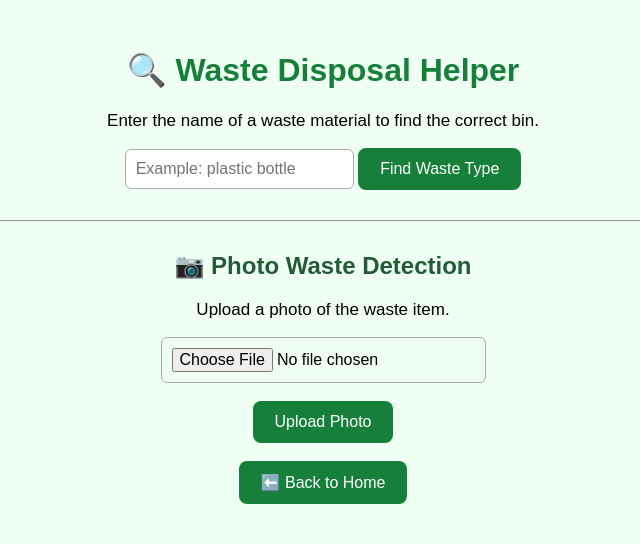
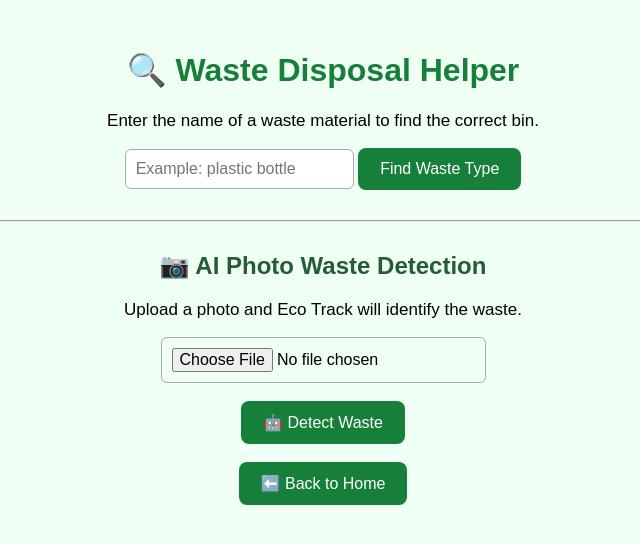
Before and after one commit to ahaliashine08-prog/eco-Track, a Flask app: page /helper in a window 1280 px wide. Shown: the top 544 px of the page, without its empty margins (317-957 px from the left). Run offline with Flask 3, Linux system fonts and the light colour scheme; a user stored in the database is signed in.

Commit message:
Added AI photo detection

````diff
--- a/app.py
+++ b/app.py
@@ -2,6 +2,9 @@ from flask import Flask, render_template, request, redirect, url_for, session
 import sqlite3
 from werkzeug.security import generate_password_hash, check_password_hash
 import os
+from google import genai
+from google.genai import types
+import json
 
 app = Flask(__name__)
 app.secret_key = "ecotrack-secret-key"
@@ -301,7 +304,7 @@ def helper():
     )
 
 
-# ---------------- PHOTO UPLOAD ----------------
+# ---------------- AI PHOTO DETECTION ----------------
 
 @app.route("/photo", methods=["POST"])
 def photo():
@@ -314,24 +317,64 @@ def photo():
     if not uploaded_file or uploaded_file.filename == "":
         return "Please select an image."
 
-    upload_folder = "uploads"
+    try:
+        image_bytes = uploaded_file.read()
 
-    if not os.path.exists(upload_folder):
-        os.makedirs(upload_folder)
+        client = genai.Client(api_key=os.environ.get("GEMINI_API_KEY"))
 
-    file_path = os.path.join(
-        upload_folder,
-        uploaded_file.filename
-    )
+        prompt = """
+        Identify the main waste item in this image.
 
-    uploaded_file.save(file_path)
+        Return ONLY valid JSON in this format:
+        {
+          "waste": "name of waste item",
+          "hazard": 0,
+          "bin": "Green",
+          "guidance": "short disposal guidance"
+        }
 
-    return render_template(
-        "photo_result.html",
-        filename=uploaded_file.filename
-    )
+        Use only one of these bins:
+        Green, Blue, Yellow, Black.
 
+        Hazard must be a number from 0 to 100.
+        """
 
+        response = client.models.generate_content(
+            model="gemini-2.5-flash",
+            contents=[
+                types.Part.from_bytes(
+                    data=image_bytes,
+                    mime_type=uploaded_file.mimetype
+                ),
+                prompt
+            ]
+        )
+
+        text = response.text.strip()
+
+        # Remove markdown code fences if Gemini adds them
+        text = text.replace("```json", "").replace("```", "").strip()
+
+        result = json.loads(text)
+
+        return render_template(
+            "photo_result.html",
+            filename=uploaded_file.filename,
+            result=result
+        )
+
+    except Exception as e:
+
+        return render_template(
+            "photo_result.html",
+            filename=uploaded_file.filename,
+            result={
+                "waste": "Could not identify",
+                "hazard": "Unknown",
+                "bin": "Cannot determine",
+                "guidance": "Image detection failed. Please try another clear photo."
+            }
+        )
 # ---------------- START APP ----------------
 
 if __name__ == "__main__":
--- a/templates/helper.html
+++ b/templates/helper.html
@@ -2,7 +2,7 @@
 <html>
 <head>
     <title>Eco Track - Waste Disposal Helper</title>
-<link rel="stylesheet" href="{{ url_for('static', filename='style.css') }}">
+    <link rel="stylesheet" href="{{ url_for('static', filename='style.css') }}">
 </head>
 
 <body>
@@ -32,33 +32,21 @@
 
     <h2>♻️ Result</h2>
 
-    <p>
-        <b>Waste Type:</b>
-        {{ result.type }}
-    </p>
+    <p><b>Waste Type:</b> {{ result.type }}</p>
 
-    <p>
-        <b>Hazardousness:</b>
-        {{ result.hazard }}%
-    </p>
+    <p><b>Hazardousness:</b> {{ result.hazard }}%</p>
 
-    <p>
-        <b>Recommended Bin:</b>
-        {{ result.bin }}
-    </p>
+    <p><b>Recommended Bin:</b> {{ result.bin }}</p>
 
-    <p>
-        <b>Disposal Guidance:</b>
-        {{ result.guidance }}
-    </p>
+    <p><b>Disposal Guidance:</b> {{ result.guidance }}</p>
 
     {% endif %}
 
     <hr>
 
-    <h2>📷 Photo Waste Detection</h2>
+    <h2>📷 AI Photo Waste Detection</h2>
 
-    <p>Upload a photo of the waste item.</p>
+    <p>Upload a photo and Eco Track will identify the waste.</p>
 
     <form action="/photo" method="POST" enctype="multipart/form-data">
 
@@ -67,7 +55,7 @@
         <br><br>
 
         <button type="submit">
-            Upload Photo
+            🤖 Detect Waste
         </button>
 
     </form>
````
